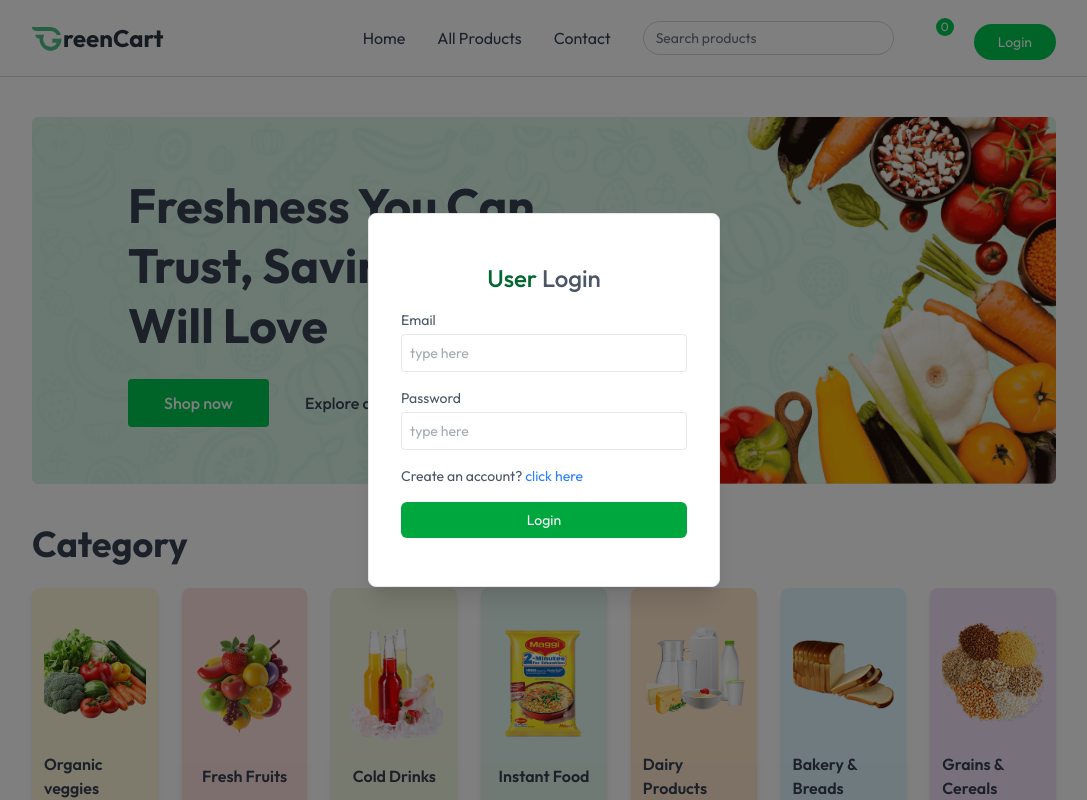
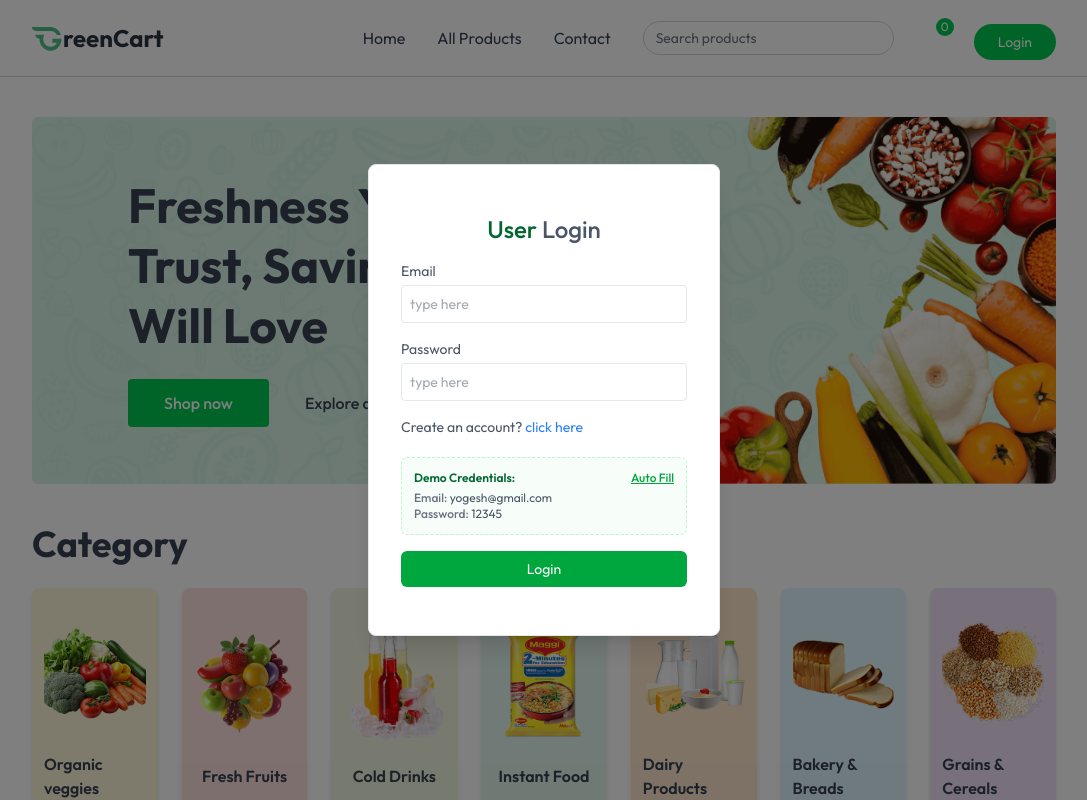
Before and after one commit to yogesh357/Grocery-Store, a React (Vite) app in the folder client/: page / in a window 1280 px wide. Both pictures are taken after a click on the button "Login". Shown: the top 800 px of the page, without its empty margins (96-1183 px from the left). Built offline with nearby package versions, Linux system fonts and the light colour scheme; no server answers; some icons are missing.

Commit message:
added demo cred for user login

```diff
--- a/client/src/components/Login.jsx
+++ b/client/src/components/Login.jsx
@@ -59,6 +59,25 @@ function Login() {
                         Create an account? <span onClick={() => setState("register")} className="text-blue-500 cursor-pointer">click here</span>
                     </p>
                 )}
+                {state === "login" && (
+                    <div className="w-full bg-green-50/50 border border-dashed border-green-200 rounded-md p-3 text-xs mt-1">
+                        <div className="flex justify-between items-center mb-1">
+                            <span className="font-semibold text-green-800">Demo Credentials:</span>
+                            <button
+                                type="button"
+                                onClick={() => {
+                                    setEmail("yogesh@gmail.com");
+                                    setPassword("12345");
+                                }}
+                                className="text-green-600 hover:text-green-700 font-medium underline cursor-pointer"
+                            >
+                                Auto Fill
+                            </button>
+                        </div>
+                        <p className="mt-1"><span className="font-medium text-gray-500">Email:</span> yogesh@gmail.com</p>
+                        <p><span className="font-medium text-gray-500">Password:</span> 12345</p>
+                    </div>
+                )}
                 <button className="bg-green-600 hover:bg-green-700 transition-all text-white w-full py-2 rounded-md cursor-pointer">
                     {state === "register" ? "Create Account" : "Login"}
                 </button>
```
Also changed, not shown: 1 other file (tests, documents, lock files or other folders).
